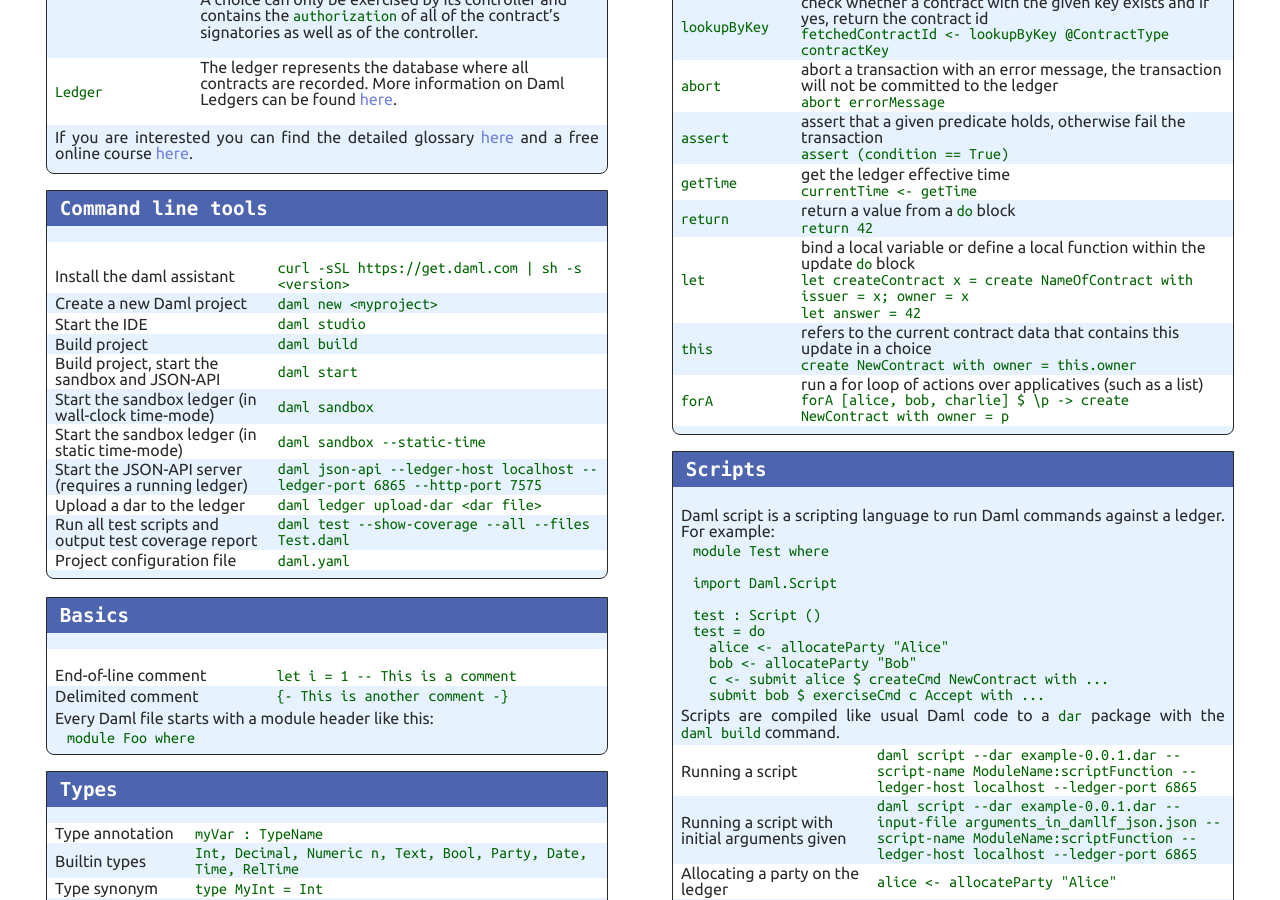
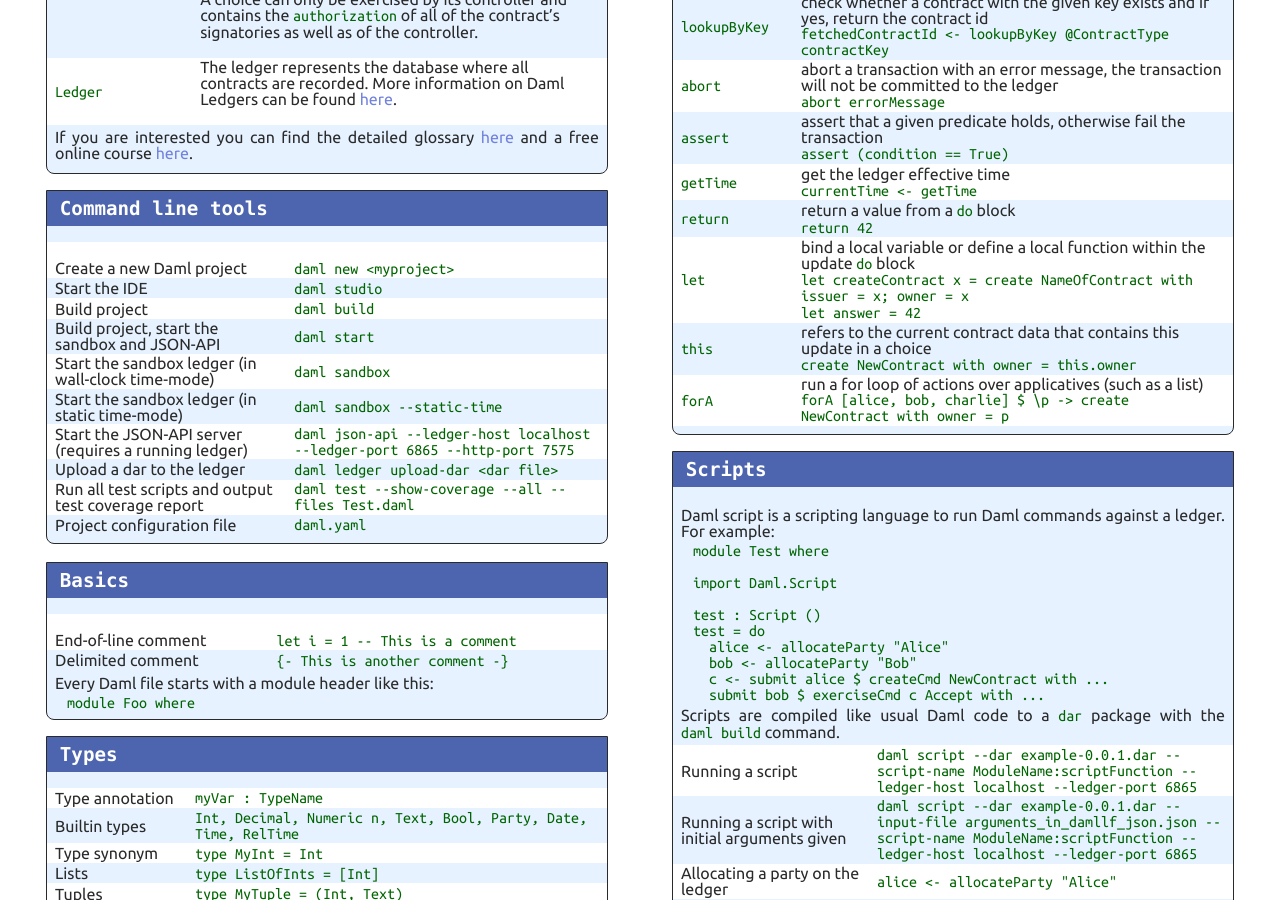
Before and after one commit to digital-asset/daml-cheat-sheet, a Jekyll site: the page built from index.html, in a window 1280 px wide and 900 px high, scrolled down 1017 px. Built offline with Jekyll 4.4.1, drawn with Linux system fonts in a browser that asks for light colours.

Commit message:
Remove install instructions (not for cheatsheet)

```diff
--- a/_includes/en/CommandLine.md
+++ b/_includes/en/CommandLine.md
@@ -1,6 +1,5 @@
 |                                                       |                                                                             |
 |-------------------------------------------------------|-----------------------------------------------------------------------------|
-| Install the daml assistant                            | `curl -sSL https://get.daml.com | sh -s <version>`                          |
 | Create a new Daml project                             | `daml new <myproject>`                                                      |
 | Start the IDE                                         | `daml studio`                                                               |
 | Build project                                         | `daml build`                                                                |
```
